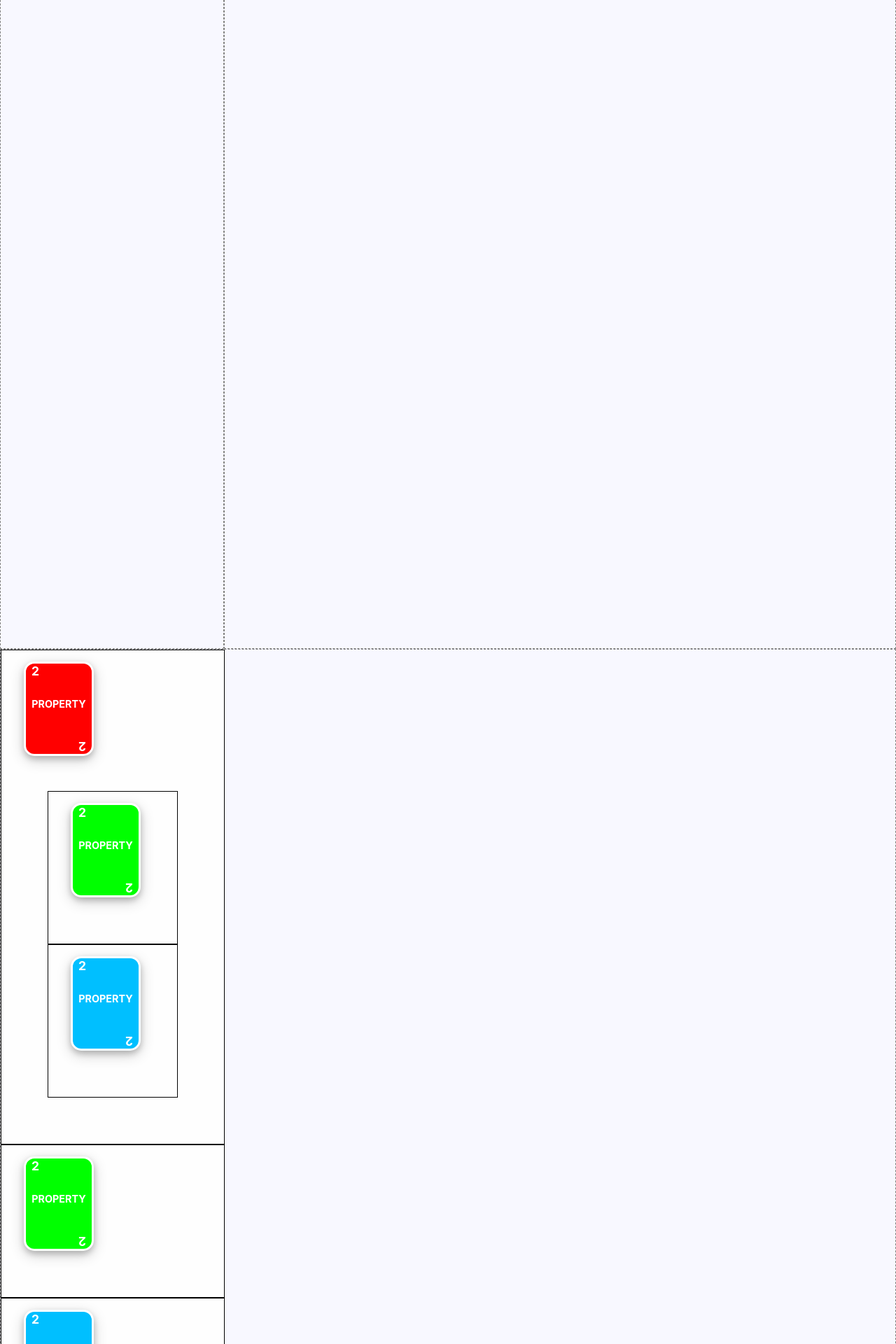
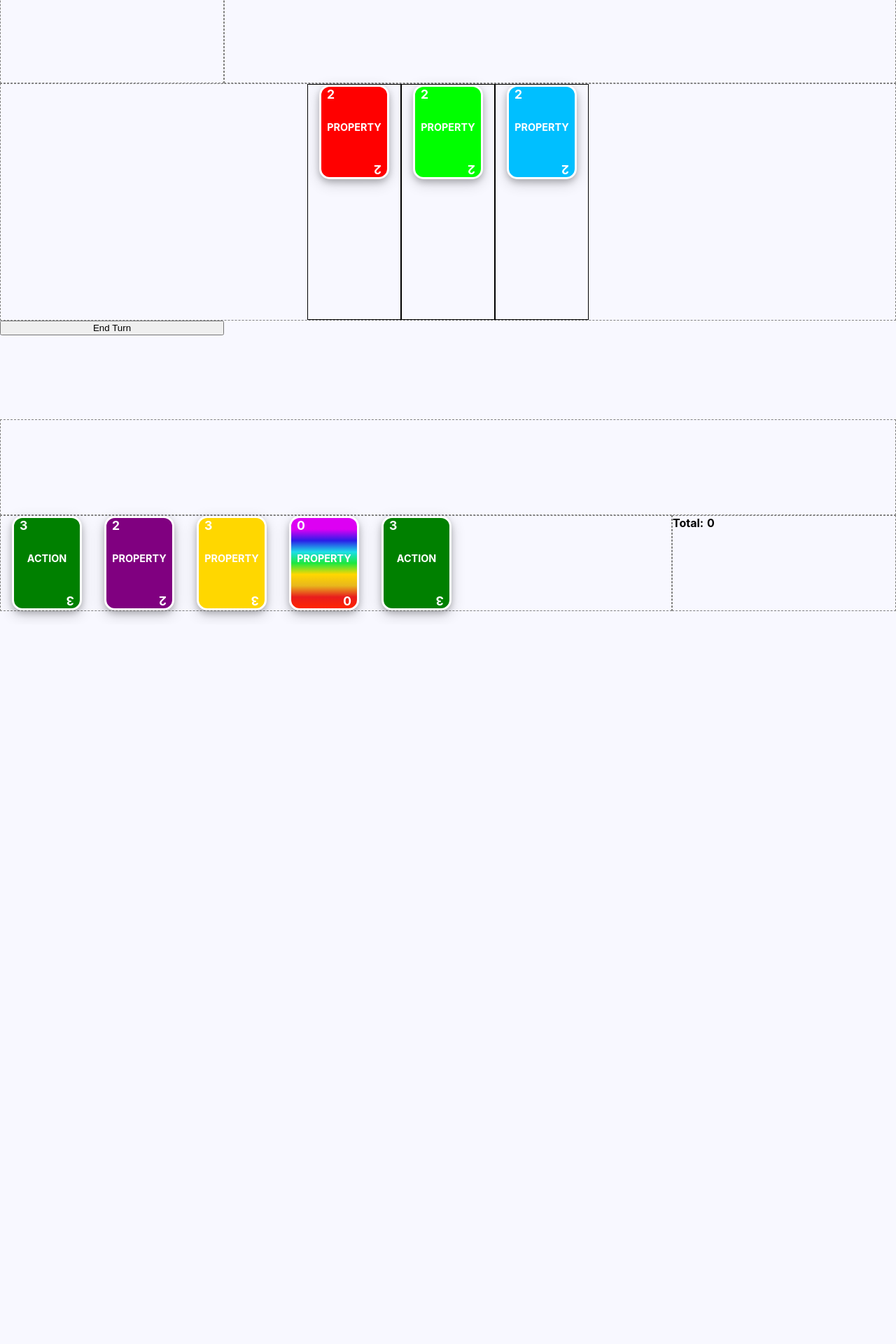
Before and after one commit to GCodeON/monopoly-deal, a Nuxt app: page / in a window 1280 px wide. Shown: the part 220-2140 px from the top of the page at 70% size. After the commit the page ends 1112 px from the top, so only its background shows below. Built offline with nearby package versions, Linux system fonts and the light colour scheme.

Commit message:
property stacking MVP

```diff
--- a/components/Card.vue
+++ b/components/Card.vue
@@ -1,15 +1,4 @@
 <template>
-  <draggable
-    v-bind="dragOptions"
-    tag="div"
-    class="property-sets item-container"
-    :list="list"
-    :value="value"
-    @input="emitter"
-  >
-    <div class="property-stack item"
-      :key="card.id"
-      v-for="card in realValue">
   <div
     class="card"
     :class="card.color"
@@ -26,9 +15,6 @@
       {{ card.value }}
     </span>
   </div>
-      <card class="item-sub" :list="card.sets" />
-    </div>
-  </draggable>
 </template>
 
 <script>
@@ -37,37 +23,17 @@
 export default {
   name: "card",
   methods: {
-    emitter(value) {
-      console.log('emmitter', value);
-      this.$emit("input", value);
-    }
+
   },
   components: {
   },
   computed: {
-    dragOptions() {
-      return {
-        animation  : 0,
-        group      : "card",
-        disabled   : false,
-        ghostClass : "ghost-card"
-      };
-    },
-    // this.value when input = v-model
-    // this.list  when input != v-model
-    realValue() {
-      return this.value ? this.value : this.list;
-    }
+
   },
   props: {
-    value: {
+    card: {
       required : false,
-      type     : Array,
-      default  : null
-    },
-    list: {
-      required : false,
-      type     : Array,
+      type     : Object,
       default  : null
     }
   }
@@ -76,18 +42,5 @@ export default {
 
 
 <style lang="scss" scoped>
-.item-container {
-  max-width : 20rem;
-  margin    : 0;
-}
-.item {
-  padding          : 1rem;
-  border           : solid black 1px;
-  background-color : #fefefe;
-  min-height       : fit-content;
-  /* padding-bottom   : 50px; */
-}
-.item-sub {
- margin: 50px;
-}
+
 </style>
--- a/components/Hand.vue
+++ b/components/Hand.vue
@@ -104,7 +104,7 @@ export default {
 				// this.$store.commit('updateMoveType', event.to.className)
 			}
 		}
-		this.onTurn();
+		// this.onTurn();
 	},
 	onStart(evt) {
 		console.log("on start", evt);
--- /dev/null
+++ b/components/Property.vue
@@ -0,0 +1,102 @@
+<template>
+  <draggable
+    v-bind="dragOptions"
+    class="property-sets"
+    :list="list"
+    :value="value"
+    @input="emitter"
+    :move="checkMove"
+  >
+    <div class="property-stack"
+      :key="card.id"
+      v-for="card in realValue">
+      <card :card="card" />
+      <property class="nested" :list="card.sets" />
+    </div>
+  </draggable>
+</template>
+
+<script>
+
+import Card from '~/components/Card';
+
+export default {
+  name: "Property",
+  props: ['value', 'list'],
+  components: {
+    Card
+  },
+  computed: {
+    dragOptions() {
+      return {
+        animation  : 0,
+        group      : "card",
+        disabled   : false,
+        ghostClass : "ghost-card"
+      };
+    },
+    // this.value when input = v-model
+    // this.list  when input != v-model
+    realValue() {
+      return this.value ? this.value : this.list;
+    }
+  },
+  methods: {
+    emitter(value) {
+      this.$emit("input", value);
+    },
+    checkMove(event) {
+      console.log('check set event', event);
+      if (event.from.className === 'property-sets' || event.from.className === 'property-stack') {
+        if(event.to.className === 'check-hand') {
+          console.log("no property to hand");
+          return false;
+        }
+        if(event.to.className === 'discard-stack') {
+          console.log("no property to discard");
+          return false;
+        }
+        if(event.to.className === 'drag-bank') {
+          console.log("no property to bank");
+          return false;
+        }
+        if(event.to.className === 'property-stack') {
+          console.log('stack to stack');
+
+        }
+      }
+    },
+  },
+};
+</script>
+
+
+<style lang="scss" scoped>
+// .item-container {
+//   max-width : 20rem;
+//   margin    : 0;
+// }
+// .item {
+//   padding          : 1rem;
+//   border           : solid black 1px;
+//   background-color : #fefefe;
+//   min-height       : fit-content;
+//   /* padding-bottom   : 50px; */
+// }
+// .item-sub {
+//  margin: 50px;
+// }
+  .property-sets {
+    display: flex;
+    width: 100%;
+    justify-content: center;
+  }
+  .property-stack {
+    display        : flex;
+    flex-direction : column;
+    border         : solid black 1px;
+  }
+  .nested {
+    min-height: 200px;
+  }
+</style>
--- a/components/Sets.vue
+++ b/components/Sets.vue
@@ -1,6 +1,6 @@
 <template>
     <div class="sets">
-      <card v-model="sets"></card>
+      <property v-model="sets"/>
 			<!-- <draggable
         class="property-sets"
         draggable=".card"
@@ -50,7 +50,7 @@
 
 <script>
 
-import Card from '~/components/Card'
+import Property from '~/components/Property'
 
 import { mapState, mapActions } from 'vuex'
 
@@ -59,7 +59,7 @@ export default {
     'player',
   ],
   components: {
-    Card
+    Property
   },
   data() {
     return {
@@ -70,22 +70,22 @@ export default {
 
   },
   computed: {
-    moveType: {
-      get() {
-        return this.$store.state.eventType;
-      },
-      set(value) {
+    // moveType: {
+    //   get() {
+    //     return this.$store.state.eventType;
+    //   },
+    //   set(value) {
 
-      }
-    },
-    moveItem: {
-      get() {
-        return this.$store.state.eventItem;
-      },
-      set(value) {
+    //   }
+    // },
+    // moveItem: {
+    //   get() {
+    //     return this.$store.state.eventItem;
+    //   },
+    //   set(value) {
 
-      }
-    },
+    //   }
+    // },
     sets: {
       get() {
         return this.$store.state.players[this.player.id].sets;
@@ -136,14 +136,6 @@ export default {
 </script>
 
 <style lang="scss" scoped>
-  // .property-sets {
-  //   display: flex;
-  //   width: 100%;
-  //   // min-height: 125px;
-  // }
-  // .property-stack {
-  //   display: flex;
-  //   flex-direction: column;
-  // }
+
 
 </style>
--- a/store/index.js
+++ b/store/index.js
@@ -17,11 +17,7 @@ export const state = () => ({
             active    : null,
             role      : 'opponent',
             sets: [
-                {
-                    sets: [
 
-                    ]
-                }
             ]
         },
         {
@@ -38,30 +34,30 @@ export const state = () => ({
                         rent        : [1, 2],
                         id          : 107,
                         sets: [
-                            {
-                                value       : 2,
-                                type        : 'property',
-                                title       : 'Water Utility',
-                                color       : 'lime',
-                                completeSet : 2,
-                                rent        : [1, 2],
-                                id          : 108,
-                                sets: [
+                            // {
+                            //     value       : 2,
+                            //     type        : 'property',
+                            //     title       : 'Water Utility',
+                            //     color       : 'lime',
+                            //     completeSet : 2,
+                            //     rent        : [1, 2],
+                            //     id          : 108,
+                            //     sets: [
 
-                                ]
-                            },
-                            {
-                                value       : 2,
-                                type        : 'property',
-                                title       : 'Water Utility',
-                                color       : 'blue',
-                                completeSet : 2,
-                                rent        : [1, 2],
-                                id          : 109,
-                                sets: [
+                            //     ]
+                            // },
+                            // {
+                            //     value       : 2,
+                            //     type        : 'property',
+                            //     title       : 'Water Utility',
+                            //     color       : 'blue',
+                            //     completeSet : 2,
+                            //     rent        : [1, 2],
+                            //     id          : 109,
+                            //     sets: [
 
-                                ]
-                            }
+                            //     ]
+                            // }
                         ]
                     },
                     {
```
Lines whose indentation alone changed are shown as unchanged.
